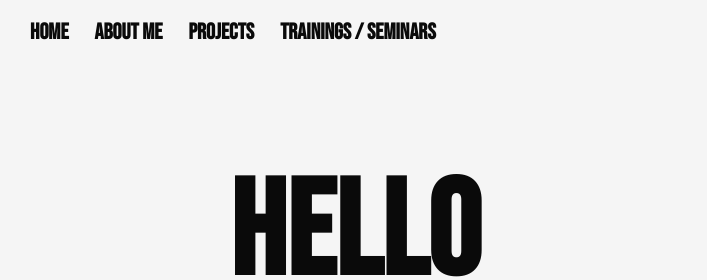
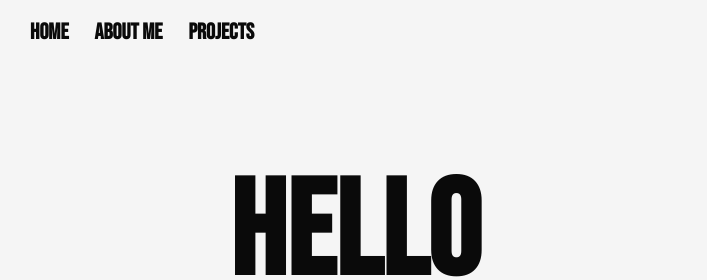
Before and after one commit to Limondeeplearning/LimonPortfolio__, a plain HTML site: page index.html in a window 1280 px wide. Shown: the top 280 px of the page, 0-707 px from the left. Drawn offline with nearby package versions, Linux system fonts and the light colour scheme.

Commit message:
Update index.html

```diff
--- a/index.html
+++ b/index.html
@@ -39,9 +39,6 @@
               </li>
               <li class="nav-item">
                 <a class="nav-link" href="#Projects-Section">Projects</a>
-              </li>
-              <li class="nav-item">
-                <a class="nav-link" href="#">Trainings / Seminars</a>
               </li>
             </ul>
           </div>
@@ -223,7 +220,6 @@
       <li><a href="#Header-Section" class="dropdown-item">Home</a></li>
       <li><a href="#About-Me-Section" class="dropdown-item">About Me</a></li>
       <li><a href="#Projects-Section" class="dropdown-item">Projects</a></li>
-      <li><a href="#Trainings/Seminars-Section" class="dropdown-item">Trainings / Seminars</a></li>
     </ul>
   </div>
 </div>
```
